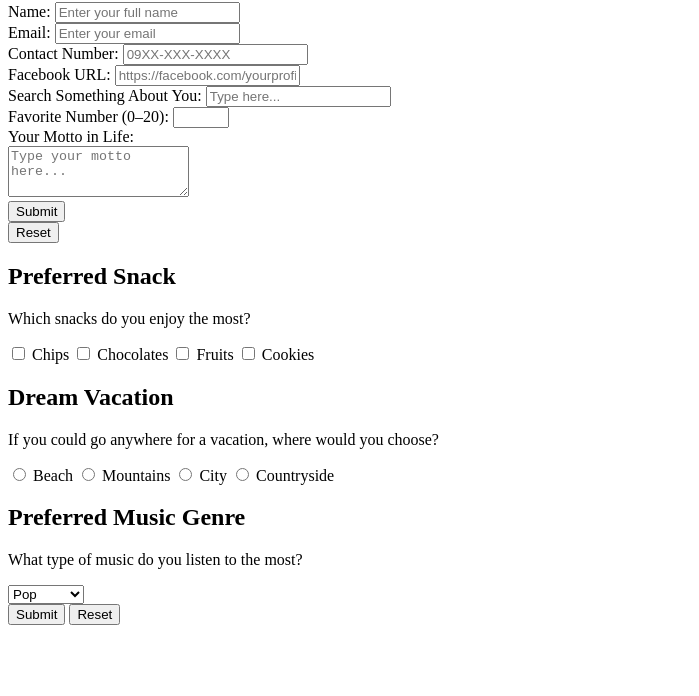
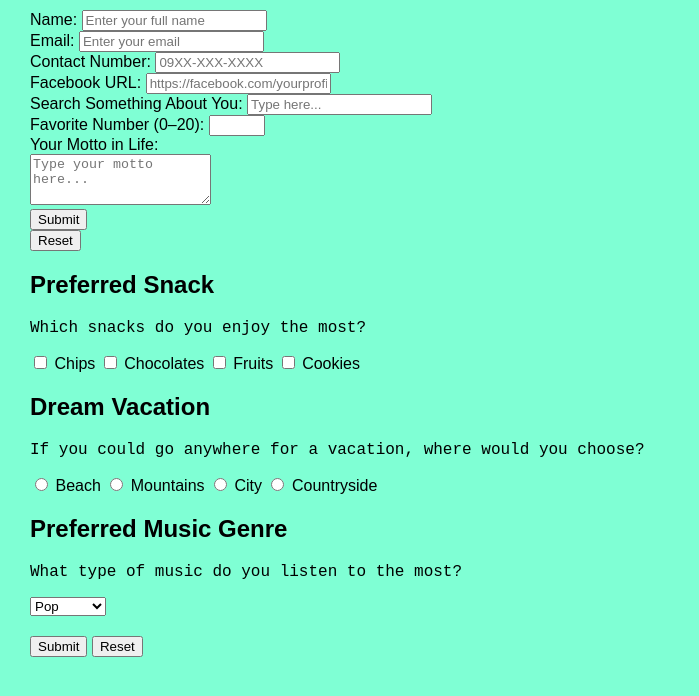
Before and after one commit to larry-spec/slambook, a plain HTML site: page index.html in a window 1280 px wide. Shown: the part 78-774 px from the top of the page, without its empty margins (0-699 px from the left). Drawn offline with Linux system fonts and the light colour scheme.

Commit message:
Update index.html

```diff
--- a/index.html
+++ b/index.html
@@ -2,7 +2,7 @@
 <html>
 
 <head>
-   <link rel="stylesheet" href=".css">
+   <link rel="stylesheet" href="slambook.css">
 </head>
 
 <body>
```
